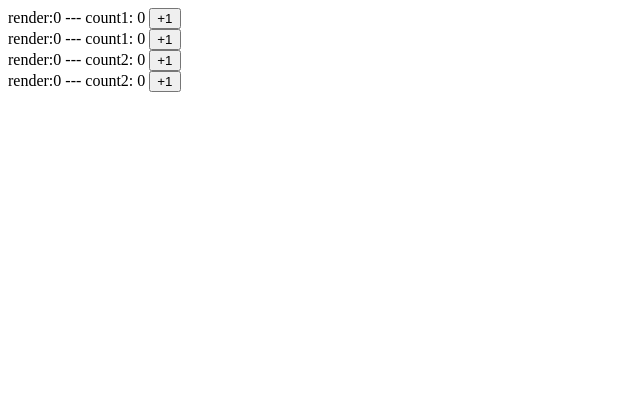
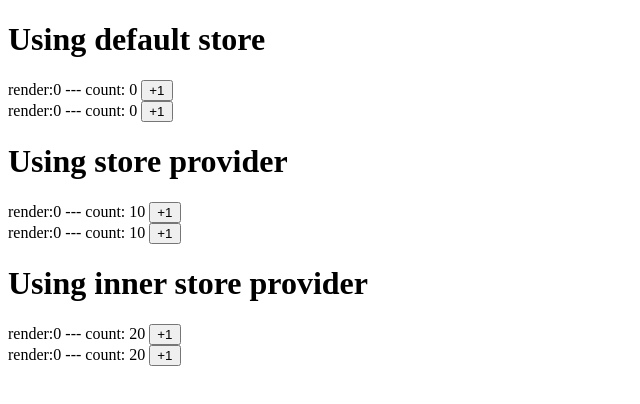
Before and after one commit to 0bipinnata0/ts-project, a React (Vite) app: page / in a window 1280 px wide. Shown: the top 404 px of the page, without its empty margins (0-640 px from the left). Built offline with nearby package versions, Linux system fonts and the light colour scheme.

Commit message:
解决相同state同名覆盖的问题

```diff
--- a/src/App.tsx
+++ b/src/App.tsx
@@ -1,13 +1,21 @@
-import Component1 from "./components/Component1";
-import Component2 from "./components/Component2";
+import Component from "./components/Component";
+import { StoreProvider } from "./storeContext";
 
 const App = () => {
   return (
     <>
-      <Component1 />
-      <Component1 />
-      <Component2 />
-      <Component2 />
+      <h1>Using default store</h1>
+      <Component />
+      <Component />
+      <StoreProvider initialState={{ count: 10 }}>
+        <h1>Using store provider</h1>
+        <Component />
+        <Component />
+        <StoreProvider initialState={{ count: 20 }}>
+          <h1>Using inner store provider</h1> <Component />
+          <Component />
+        </StoreProvider>
+      </StoreProvider>
     </>
   );
 };
--- /dev/null
+++ b/src/components/Component.tsx
@@ -0,0 +1,24 @@
+import useRenderCount from "../hooks/useRenderCount";
+import useSelector from "../hooks/useSelector";
+import useSetState from "../hooks/useSetState";
+import { State } from "../storeContext";
+
+const selectCount = (state: State) => state.count;
+const Component = () => {
+  const count = useSelector(selectCount);
+  const setState = useSetState();
+  const renderCount = useRenderCount();
+  const inc = () => {
+    setState((prev) => ({
+      ...prev,
+      count: prev.count + 1,
+    }));
+  };
+  return (
+    <div>
+      render:{renderCount} --- count: {count} <button onClick={inc}>+1</button>
+    </div>
+  );
+};
+
+export default Component;
--- a/src/components/Component1.tsx
+++ /dev/null
@@ -1,25 +0,0 @@
-import { useCallback } from "react";
-import useRenderCount from "../hooks/useRenderCount";
-import useStoreSelector from "../hooks/useStoreSelector";
-import store from "../store";
-
-const Component1 = () => {
-  const count = useRenderCount();
-  const state = useStoreSelector(
-    store,
-    useCallback((state) => state.count1, [])
-  );
-  const inc = () => {
-    store.setState((prev) => ({
-      ...prev,
-      count1: prev.count1 + 1,
-    }));
-  };
-  return (
-    <div>
-      render:{count} --- count1: {state} <button onClick={inc}>+1</button>
-    </div>
-  );
-};
-
-export default Component1;
--- a/src/components/Component2.tsx
+++ /dev/null
@@ -1,22 +0,0 @@
-import useRenderCount from "../hooks/useRenderCount";
-import useStoreSelector from "../hooks/useStoreSelector";
-import store from "../store";
-
-const selectCount2 = (state: ReturnType<typeof store.getState>) => state.count2;
-
-const Component2 = () => {
-  const count = useRenderCount();
-  const state = useStoreSelector(store, selectCount2);
-  const inc = () => {
-    store.setState((prev) => ({
-      ...prev,
-      count2: prev.count2 + 1,
-    }));
-  };
-  return (
-    <div>
-      render:{count} --- count2: {state} <button onClick={inc}>+1</button>
-    </div>
-  );
-};
-export default Component2;
--- /dev/null
+++ b/src/hooks/useSelector.ts
@@ -0,0 +1,10 @@
+import { useContext, useSyncExternalStore } from "react";
+import StoreContext, { type State } from "../storeContext";
+
+const useSelector = <S>(selector: (state: State) => S) => {
+  const store = useContext(StoreContext);
+  return useSyncExternalStore(store.subscribe, () =>
+    selector(store.getState())
+  );
+};
+export default useSelector;
--- /dev/null
+++ b/src/hooks/useSetState.ts
@@ -0,0 +1,8 @@
+import { useContext } from "react";
+import StoreContext from "../storeContext";
+
+const useSetState = () => {
+  const store = useContext(StoreContext);
+  return store.setState;
+};
+export default useSetState;
--- /dev/null
+++ b/src/storeContext.tsx
@@ -0,0 +1,26 @@
+import { type ReactNode, createContext, useRef } from "react";
+import createStore, { Store } from "./utils/createStore";
+
+export type State = { count: number; text?: string };
+const StoreContext = createContext<Store<State>>(
+  createStore<State>({ count: 0, text: "hello" })
+);
+export default StoreContext;
+
+export const StoreProvider = ({
+  initialState,
+  children,
+}: {
+  initialState: State;
+  children: ReactNode;
+}) => {
+  const storeRef = useRef<Store<State>>();
+  if (!storeRef.current) {
+    storeRef.current = createStore(initialState);
+  }
+  return (
+    <StoreContext.Provider value={storeRef.current}>
+      {children}
+    </StoreContext.Provider>
+  );
+};
```
